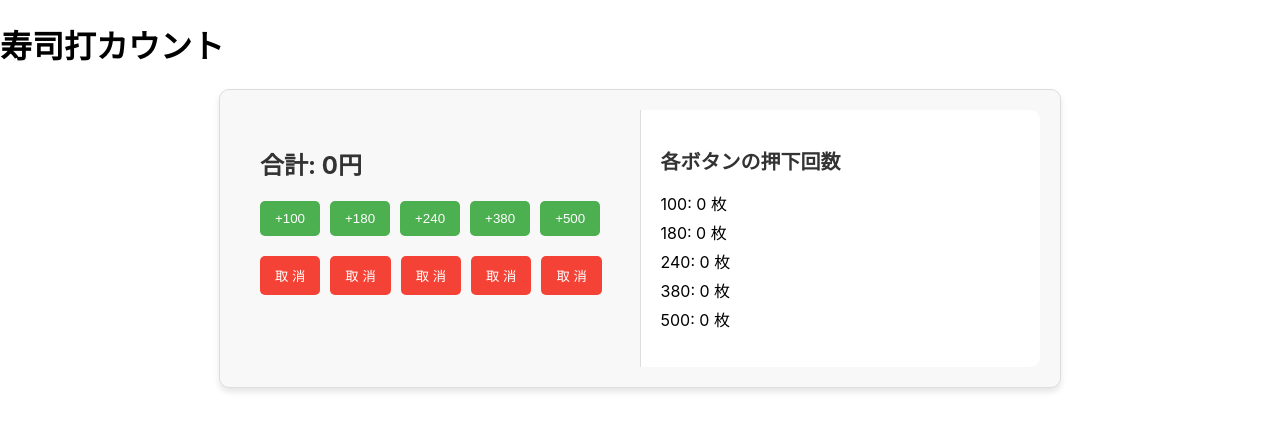
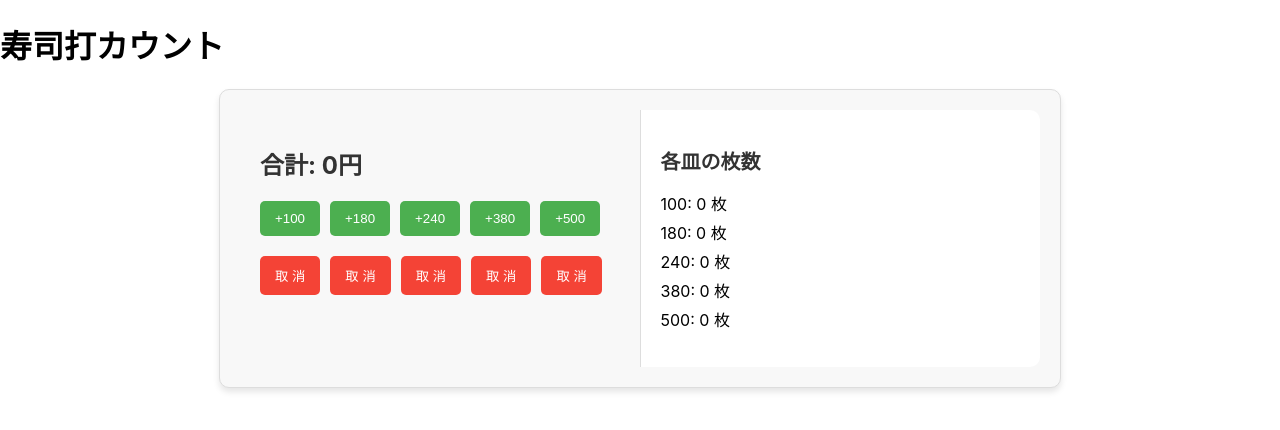
Before and after one commit to rnkombat/sushidacount, a React (Create React App) app: page / in a window 1280 px wide. Shown: the top 430 px of the page. Built offline with nearby package versions, Linux system fonts and the light colour scheme; the HTML template or start-up script is replaced by a standard one.

Commit message:
アプリの内容を更新

```diff
--- a/package.json
+++ b/package.json
@@ -38,5 +38,8 @@
       "last 1 firefox version",
       "last 1 safari version"
     ]
+  },
+  "devDependencies": {
+    "gh-pages": "^6.1.1"
   }
 }
--- a/src/MultiCounter.js
+++ b/src/MultiCounter.js
@@ -48,7 +48,7 @@ const MultiCounter = () => {
 
       {/* 右側の領域（各ボタンの押下回数） */}
       <div className="right-panel">
-        <h2>各ボタンの押下回数</h2>
+        <h2>各皿の枚数</h2>
         <ul>
           <li>100: {buttonCounts[100]} 枚</li>
           <li>180: {buttonCounts[180]} 枚</li>
```
Also changed, not shown: 1 other file (tests, documents, lock files or other folders).
